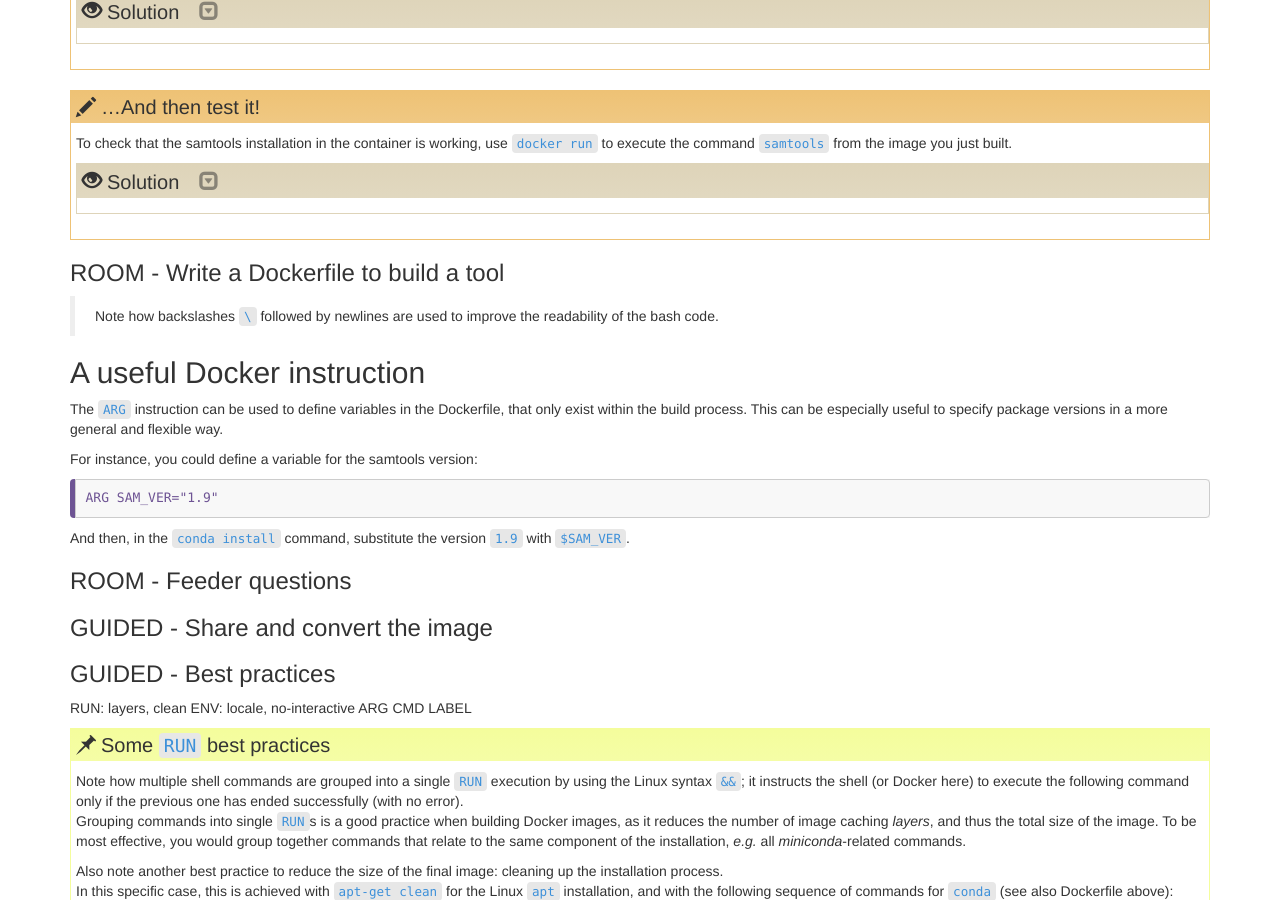
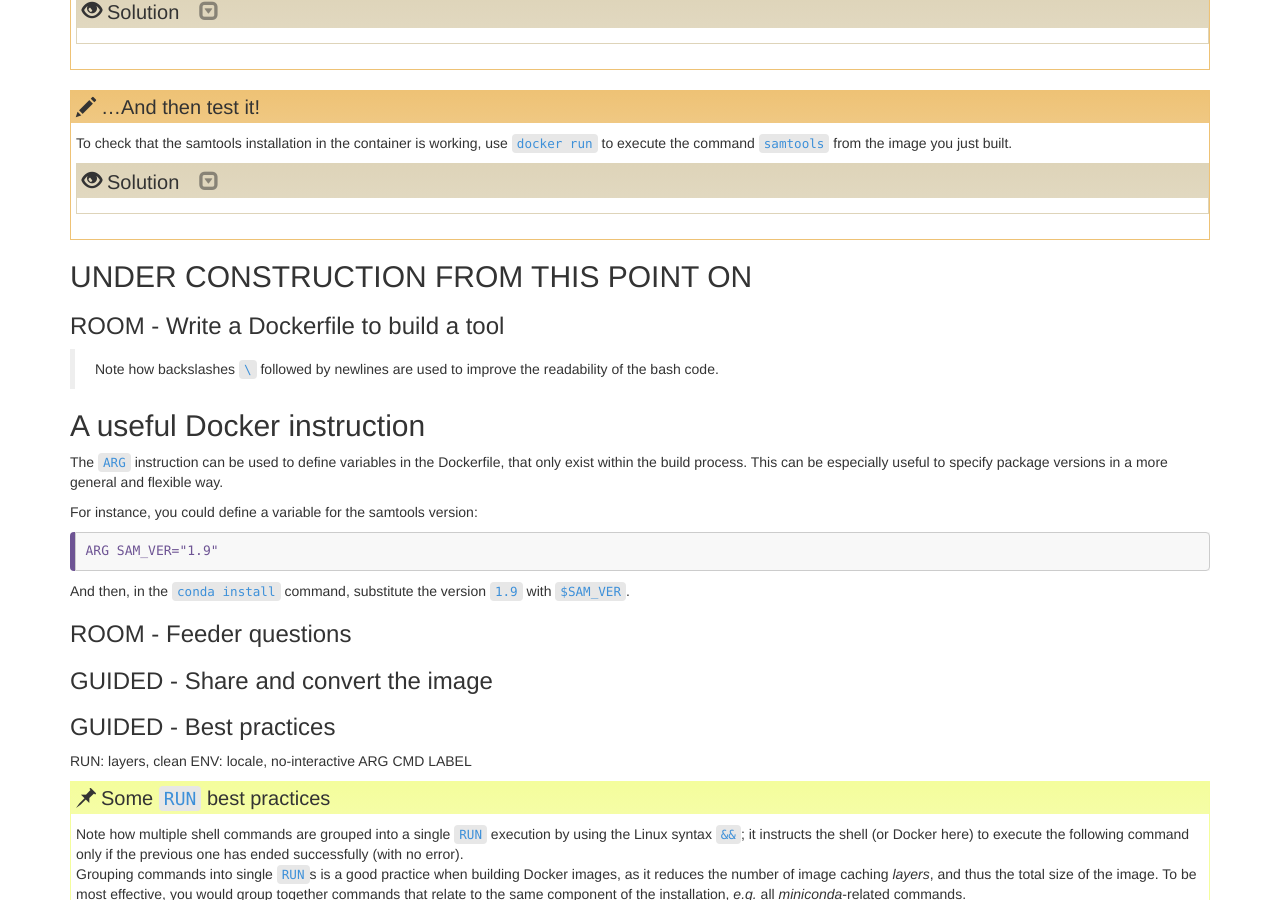
Before and after one commit to PawseySC/containers-bioinformatics-workshop, a Jekyll site: the page built from _episodes/5.build.md, in a window 1280 px wide and 900 px high, scrolled down 3337 px. Built offline with Jekyll 4.4.1, drawn with Linux system fonts in a browser that asks for light colours.

Commit message:
draft message

```diff
--- a/_episodes/5.build.md
+++ b/_episodes/5.build.md
@@ -279,7 +279,7 @@ $ cd ../conda-samtools
 
 
 
-
+## UNDER CONSTRUCTION FROM THIS POINT ON
 
 
 
```
